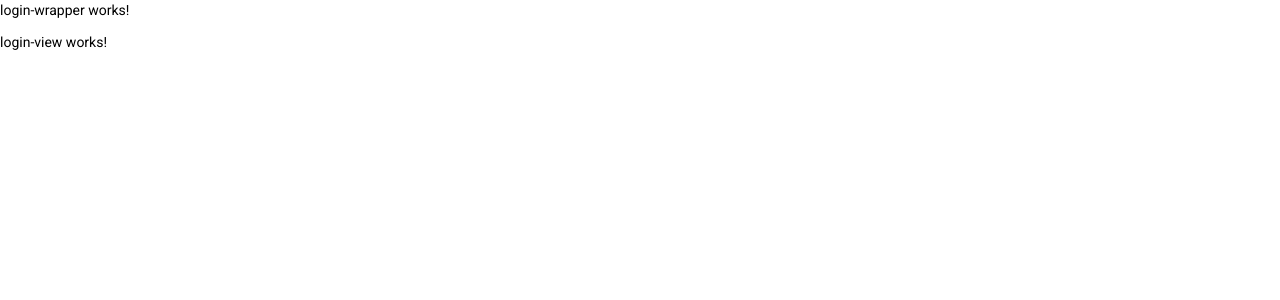
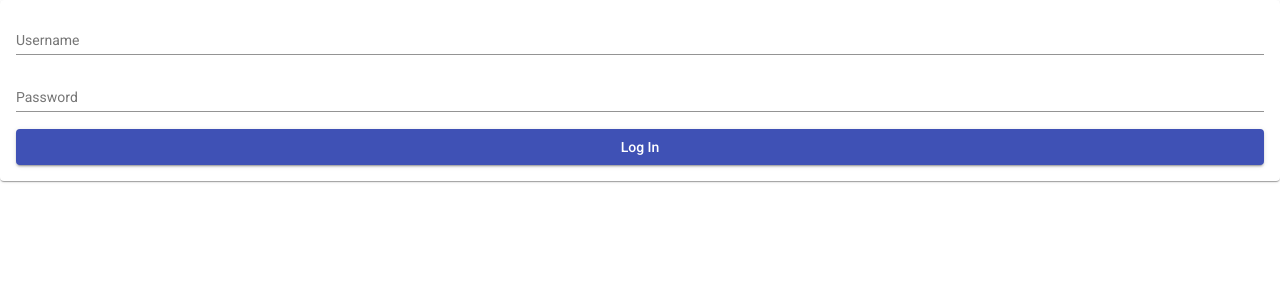
Before and after one commit to salvgrd/angular_tokio_school, an Angular app: page / in a window 1280 px wide. Shown: the top 300 px of the page. Built offline with nearby package versions, Linux system fonts and the light colour scheme.

Commit message:
[feat] login form and service

```diff
--- a/src/app/components/views/login-view/login-view.component.css
+++ b/src/app/components/views/login-view/login-view.component.css
@@ -0,0 +1,4 @@
+.login-form{
+    display: flex;
+    flex-direction: column;
+}
--- a/src/app/components/views/login-view/login-view.component.html
+++ b/src/app/components/views/login-view/login-view.component.html
@@ -1 +1,19 @@
-<p>login-view works!</p>
+<mat-card>
+    <mat-card-content>
+        <form class="login-form" [formGroup]="loginForm" (ngSubmit)="onLogIn()">
+
+            <mat-form-field appareance="standard">
+                <mat-label>Username</mat-label>
+                <input formControlName="access_email" matInput placeholder="Username" type="email">
+            </mat-form-field>
+
+            <mat-form-field appareance="standard">
+                <mat-label>Password</mat-label>
+                <input formControlName="password" matInput placeholder="Password" type="password">
+            </mat-form-field>
+
+            <button mat-raised-button color="primary" type="submit" >Log In</button>
+
+        </form>
+    </mat-card-content>
+</mat-card>
--- a/src/app/components/views/login-view/login-view.component.ts
+++ b/src/app/components/views/login-view/login-view.component.ts
@@ -1,4 +1,6 @@
-import { Component, OnInit } from '@angular/core';
+import { Component, OnInit, Output, EventEmitter } from '@angular/core';
+import { LogIn } from '../../../models/interfaces/interfaces'
+import { FormGroup, FormControl } from '@angular/forms';
 
 @Component({
   selector: 'app-login-view',
@@ -7,9 +9,25 @@ import { Component, OnInit } from '@angular/core';
 })
 export class LoginViewComponent implements OnInit {
 
-  constructor() { }
+  @Output() submitted: EventEmitter<LogIn>
+  loginForm: FormGroup
+
+  constructor() {
+
+    this.submitted = new EventEmitter();
+
+    this.loginForm = new FormGroup({
+      access_email: new FormControl(''),
+      password: new FormControl(''),
+    }, [])
+
+  }
 
   ngOnInit(): void {
   }
 
+  onLogIn() {
+    this.submitted.emit(this.loginForm.value);
+  }
+
 }
--- a/src/app/components/wrappers/login-wrapper/login-wrapper.component.html
+++ b/src/app/components/wrappers/login-wrapper/login-wrapper.component.html
@@ -1,3 +1 @@
-<p>login-wrapper works!</p>
-
-<app-login-view></app-login-view>
+<app-login-view (submitted)="logInSubmitted($event)"></app-login-view>
--- a/src/app/components/wrappers/login-wrapper/login-wrapper.component.ts
+++ b/src/app/components/wrappers/login-wrapper/login-wrapper.component.ts
@@ -1,15 +1,27 @@
 import { Component, OnInit } from '@angular/core';
+import { LogInService } from '../../../services/log-in/log-in.service'
 
 @Component({
   selector: 'app-login-wrapper',
   templateUrl: './login-wrapper.component.html',
   styleUrls: ['./login-wrapper.component.css']
 })
+
 export class LoginWrapperComponent implements OnInit {
 
-  constructor() { }
+  constructor(private logInService: LogInService) {
+  }
 
   ngOnInit(): void {
   }
 
+  logInSubmitted(data: object) {
+    this.logInService.attemptLogIn(data)
+      .subscribe( (response) => this.handleResponse(response) )
+  }
+
+  handleResponse(response: any) {
+    console.log(response)
+  }
+
 }
--- /dev/null
+++ b/src/app/models/interfaces/interfaces.ts
@@ -0,0 +1,4 @@
+export interface LogIn {
+    email: String;
+    password: String;
+}
--- /dev/null
+++ b/src/app/services/log-in/log-in.service.ts
@@ -0,0 +1,23 @@
+import { Injectable } from '@angular/core';
+import { HttpClient, HttpHeaders, HttpErrorResponse } from '@angular/common/http';
+import { Observable } from 'rxjs';
+
+@Injectable({
+  providedIn: 'root'
+})
+export class LogInService {
+  baseUrl: string
+
+  constructor(private http: HttpClient) {
+    this.baseUrl = 'http://localhost:3000'
+  }
+
+  get headers() {
+    return { headers: new HttpHeaders() }
+  }
+
+  attemptLogIn(data: object): Observable<any> {
+    return this.http.post<any>(`${this.baseUrl}/users/authenticate`, data, this.headers)
+  }
+
+}
```
Also changed, not shown: src/app/app.module.ts (+15 -1 lines), 1 other file (tests, documents, lock files or other folders).
